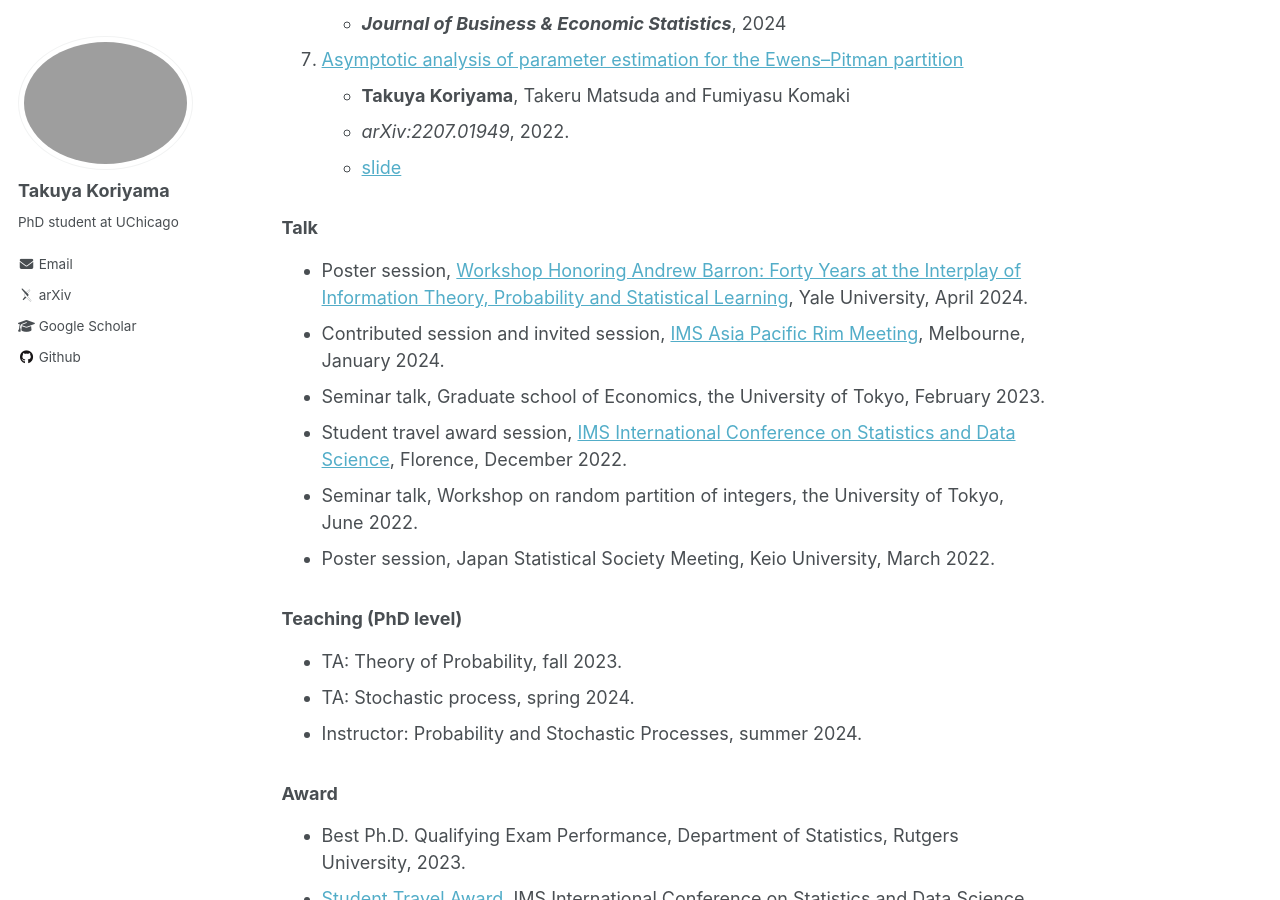
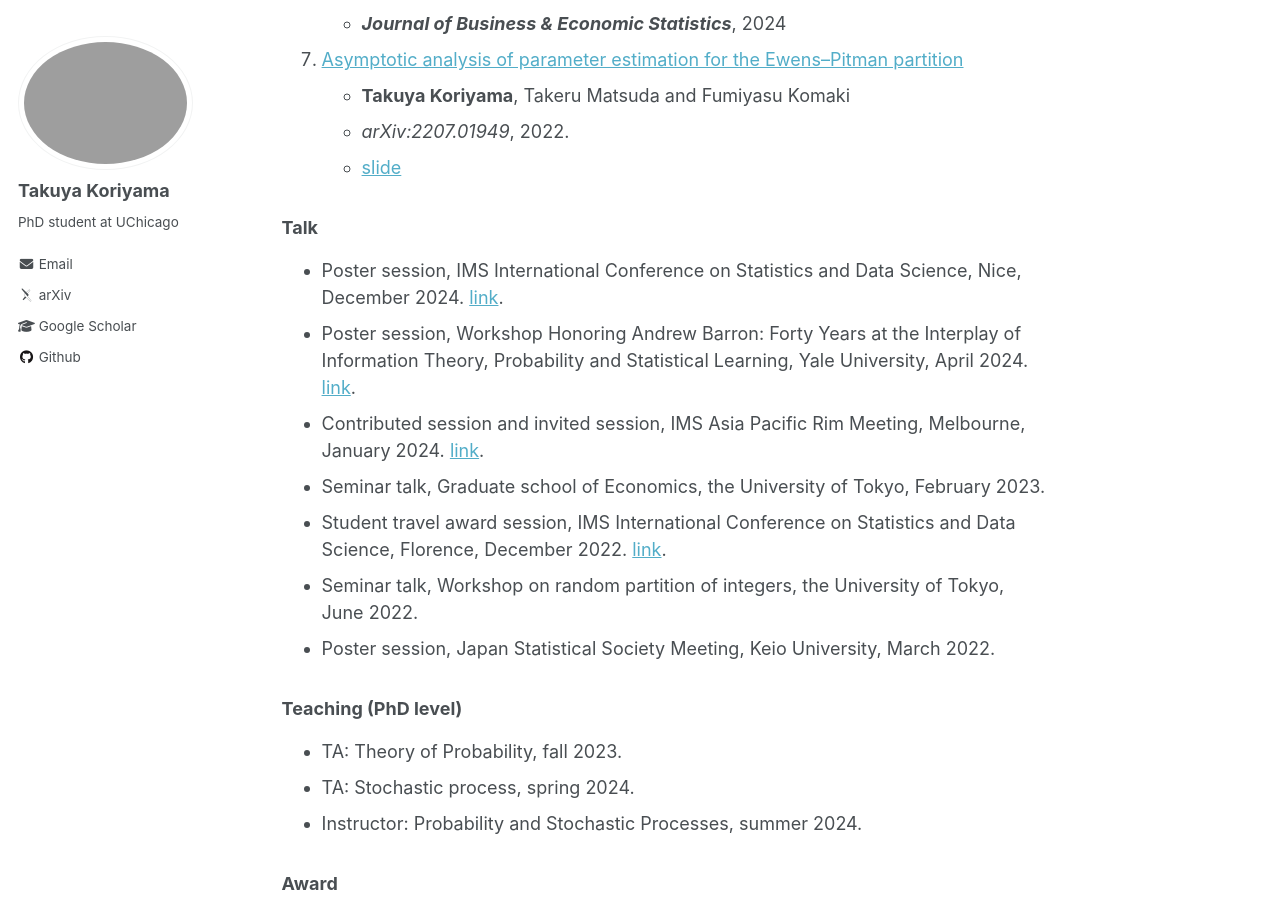
Before and after one commit to TakuyaKoriyama/takuyakoriyama.github.io, a Jekyll site: the page built from _pages/about.md, in a window 1280 px wide and 900 px high, scrolled down 1525 px. Built offline with Jekyll 4.4.1, drawn with Linux system fonts in a browser that asks for light colours; some web fonts are replaced; some of the changed text lies outside the part shown.

Commit message:
Update about.md

```diff
--- a/_pages/about.md
+++ b/_pages/about.md
@@ -49,10 +49,11 @@ My recent research interests include:
    - [slide](../files/slide_ep.pdf)
 
 ### Talk
-* Poster session, [Workshop Honoring Andrew Barron: Forty Years at the Interplay of Information Theory, Probability and Statistical Learning](https://yalefds.swoogo.com/infotheory/4823894), Yale University, April 2024.
-* Contributed session and invited session, [IMS Asia Pacific Rim Meeting](https://ims-aprm2024.com/), Melbourne, January 2024.
+* Poster session, IMS International Conference on Statistics and Data Science, Nice, December 2024. [link](https://sites.google.com/view/ims-icsds2024/).
+* Poster session, Workshop Honoring Andrew Barron: Forty Years at the Interplay of Information Theory, Probability and Statistical Learning, Yale University, April 2024. [link](https://yalefds.swoogo.com/infotheory/4823894).
+* Contributed session and invited session, IMS Asia Pacific Rim Meeting, Melbourne, January 2024. [link](https://imstat.org/meetings-calendar/ims-asia-pacific-rim-meeting/).
 * Seminar talk, Graduate school of Economics, the University of Tokyo, February 2023.
-* Student travel award session, [IMS International Conference on Statistics and Data Science](https://sites.google.com/view/icsds2022), Florence, December 2022.
+* Student travel award session, IMS International Conference on Statistics and Data Science, Florence, December 2022. [link](https://sites.google.com/view/icsds2022).
 * Seminar talk, Workshop on random partition of integers, the University of Tokyo, June 2022.
 * Poster session, Japan Statistical Society Meeting, Keio University, March 2022.
 
```
Also changed, not shown: other parts of _pages/about.md (+1 -1 lines).
